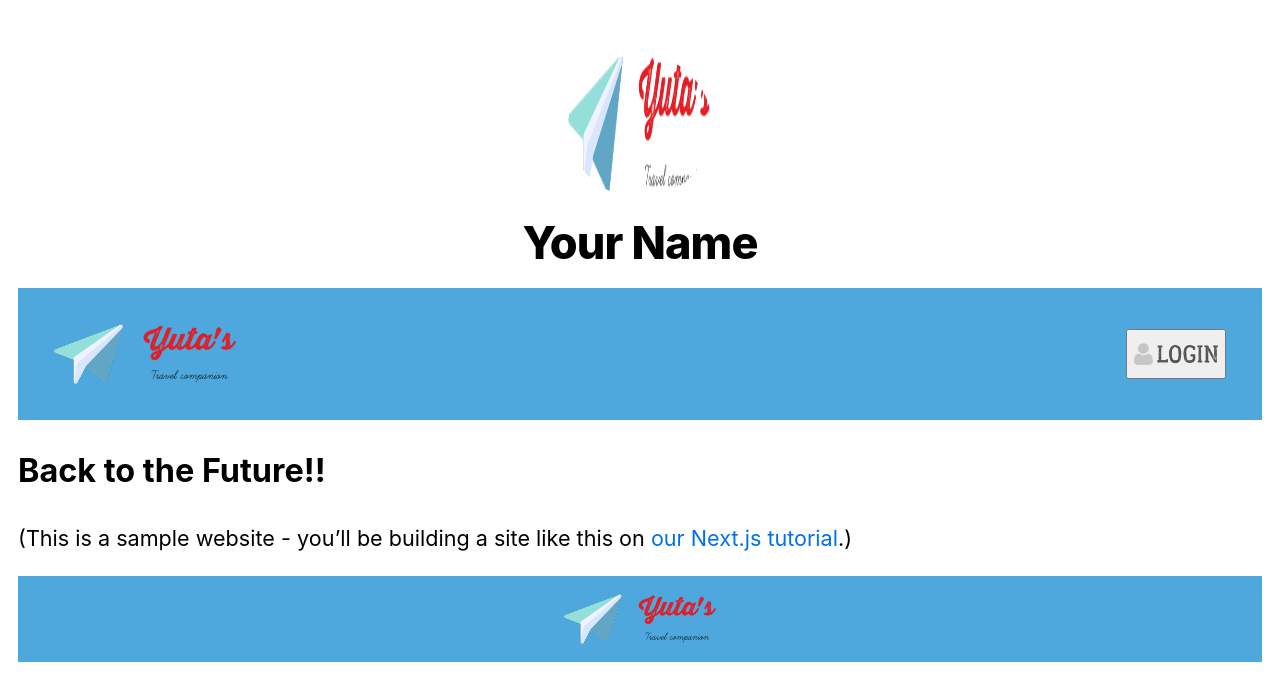
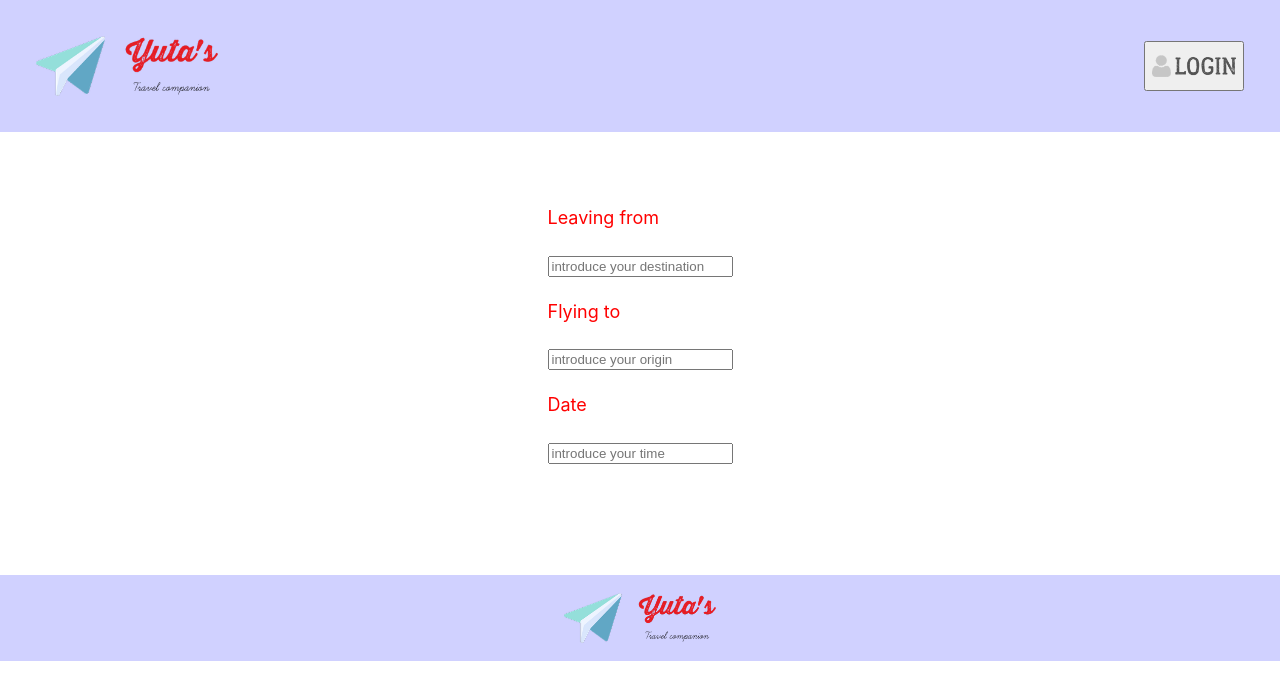
Before and after one commit to austingmhuang/Yuta-s-Travelling-Companion, a Next.js app: page / in a window 1280 px wide. Shown: the top 700 px of the page. Built offline with nearby package versions, Linux system fonts and the light colour scheme.

Commit message:
working on destination

```diff
--- a/components/Main.js
+++ b/components/Main.js
@@ -1,7 +1,10 @@
+import WhereTo from "./WhereTo";
+import styles from "../styles/Main.module.css";
+
 const Main = () => {
   return (
-    <div>
-      <h1>Back to the Future!!</h1>
+    <div className={styles.whereTo}>
+      <WhereTo />
     </div>
   );
 };
--- /dev/null
+++ b/components/TextAndInputField.js
@@ -0,0 +1,16 @@
+import styles from "../styles/TextAndInputField.module.css";
+
+const TextAndInputField = props => {
+  return (
+    <div>
+      <p className={styles.text}>{props.text}</p>
+      <input
+        className={styles.input}
+        type="text"
+        placeholder={props.placeholder}
+      />
+    </div>
+  );
+};
+
+export default TextAndInputField;
--- /dev/null
+++ b/components/WhereTo.js
@@ -0,0 +1,16 @@
+import TextAndInputField from "./TextAndInputField";
+
+const WhereTo = () => {
+  return (
+    <div>
+      <TextAndInputField
+        text="Leaving from"
+        placeholder="introduce your destination"
+      />
+      <TextAndInputField text="Flying to" placeholder="introduce your origin" />
+      <TextAndInputField text="Date" placeholder="introduce your time" />
+    </div>
+  );
+};
+
+export default WhereTo;
--- a/components/layout.js
+++ b/components/layout.js
@@ -24,43 +24,7 @@ export default function Layout({ children, home }) {
         <meta name="og:title" content={siteTitle} />
         <meta name="twitter:card" content="summary_large_image" />
       </Head>
-      <header className={styles.header}>
-        {home ? (
-          <>
-            <img
-              src="/images/profile.jpg"
-              className={`${styles.headerHomeImage} ${utilStyles.borderCircle}`}
-              alt={name}
-            />
-            <h1 className={utilStyles.heading2Xl}>{name}</h1>
-          </>
-        ) : (
-          <>
-            <Link href="/">
-              <a>
-                <img
-                  src="/images/profile.jpg"
-                  className={`${styles.headerImage} ${utilStyles.borderCircle}`}
-                  alt={name}
-                />
-              </a>
-            </Link>
-            <h2 className={utilStyles.headingLg}>
-              <Link href="/">
-                <a className={utilStyles.colorInherit}>{name}</a>
-              </Link>
-            </h2>
-          </>
-        )}
-      </header>
       <main>{children}</main>
-      {!home && (
-        <div className={styles.backToHome}>
-          <Link href="/">
-            <a>← Back to home</a>
-          </Link>
-        </div>
-      )}
     </div>
   );
 }
--- a/pages/index.js
+++ b/pages/index.js
@@ -7,20 +7,15 @@ import Main from "../components/Main";
 
 export default function Home() {
   return (
-    <Layout home>
-      <Head>
-        <title>{siteTitle}</title>
-      </Head>
-      <section className={utilStyles.headingMd}>
-        <Topbar />
+    <>
+      <Topbar />
+      <Layout home>
+        <Head>
+          <title>{siteTitle}</title>
+        </Head>
         <Main />
-        <p>
-          (This is a sample website - you’ll be building a site like this on{" "}
-          <a href="https://nextjs.org/learn">our Next.js tutorial</a>.)
-        </p>
-      </section>
-
+      </Layout>
       <Footer />
-    </Layout>
+    </>
   );
 }
--- a/styles/Footer.module.css
+++ b/styles/Footer.module.css
@@ -1,5 +1,5 @@
 .footer {
-  background-color: #4ea8de;
+  background-color: #d0d1ff;
   padding: 1rem;
   width: 100%;
 }
--- /dev/null
+++ b/styles/Main.module.css
@@ -0,0 +1,5 @@
+.whereTo {
+  display: flex;
+  flex-direction: row;
+  justify-content: space-evenly;
+}
--- a/styles/Topbar.module.css
+++ b/styles/Topbar.module.css
@@ -1,9 +1,10 @@
 .Topbar {
-  background-color: #4ea8de;
+  background-color: #d0d1ff;
   padding: 2rem;
   display: flex;
   justify-content: space-between;
   align-items: center;
+  width: 100%;
 }
 #LoginButton {
   height: 50px;
--- a/styles/layout.module.css
+++ b/styles/layout.module.css
@@ -3,23 +3,3 @@
   padding: 0 1rem;
   margin: 3rem auto 6rem;
 }
-
-.header {
-  display: flex;
-  flex-direction: column;
-  align-items: center;
-}
-
-.headerImage {
-  width: 6rem;
-  height: 6rem;
-}
-
-.headerHomeImage {
-  width: 8rem;
-  height: 8rem;
-}
-
-.backToHome {
-  margin: 3rem 0 0;
-}
--- /dev/null
+++ b/styles/textAndInputField.module.css
@@ -0,0 +1,7 @@
+.text {
+  color: red;
+}
+
+.input {
+  width: 100%;
+}
```
Also changed, not shown: components/Topbar.jsx (deleted, +0 -9 lines).
